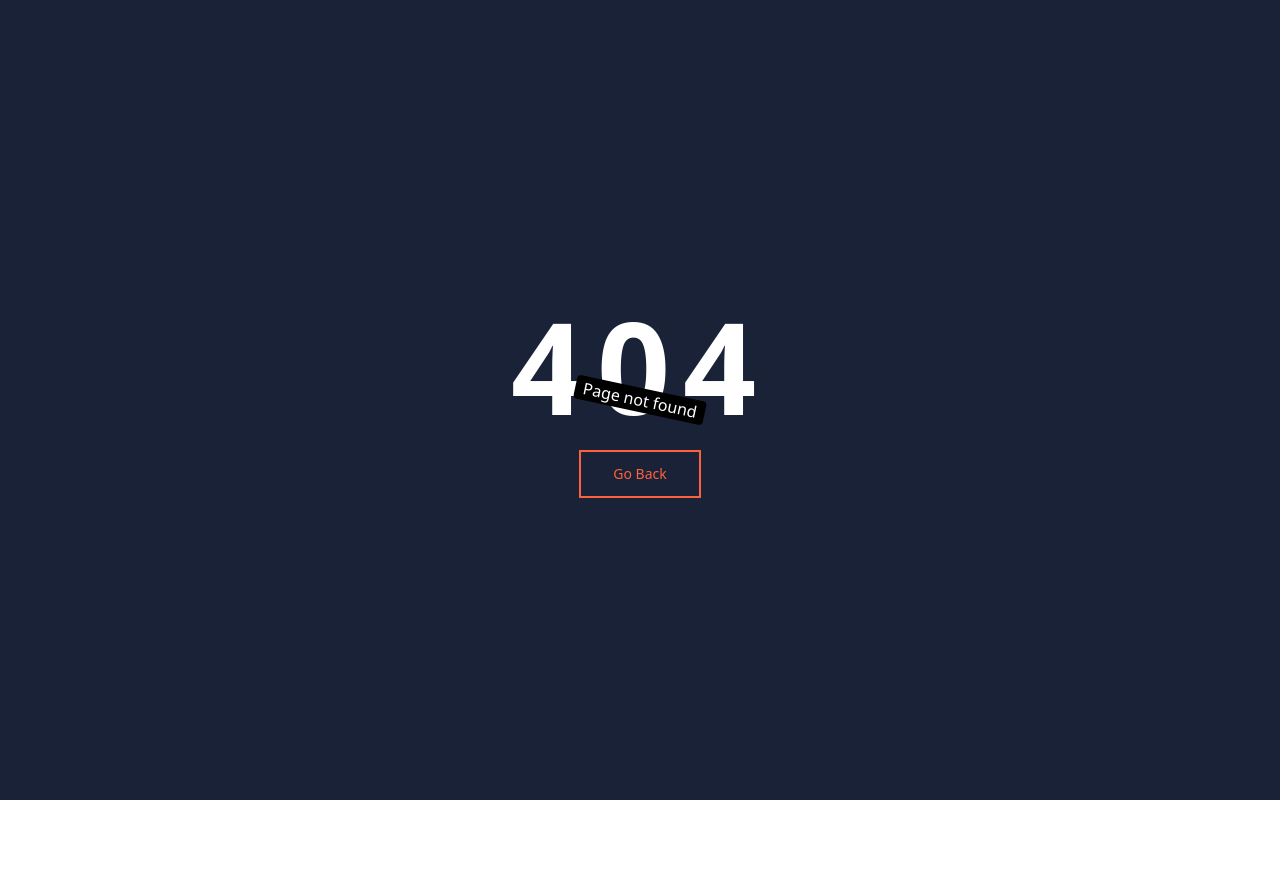
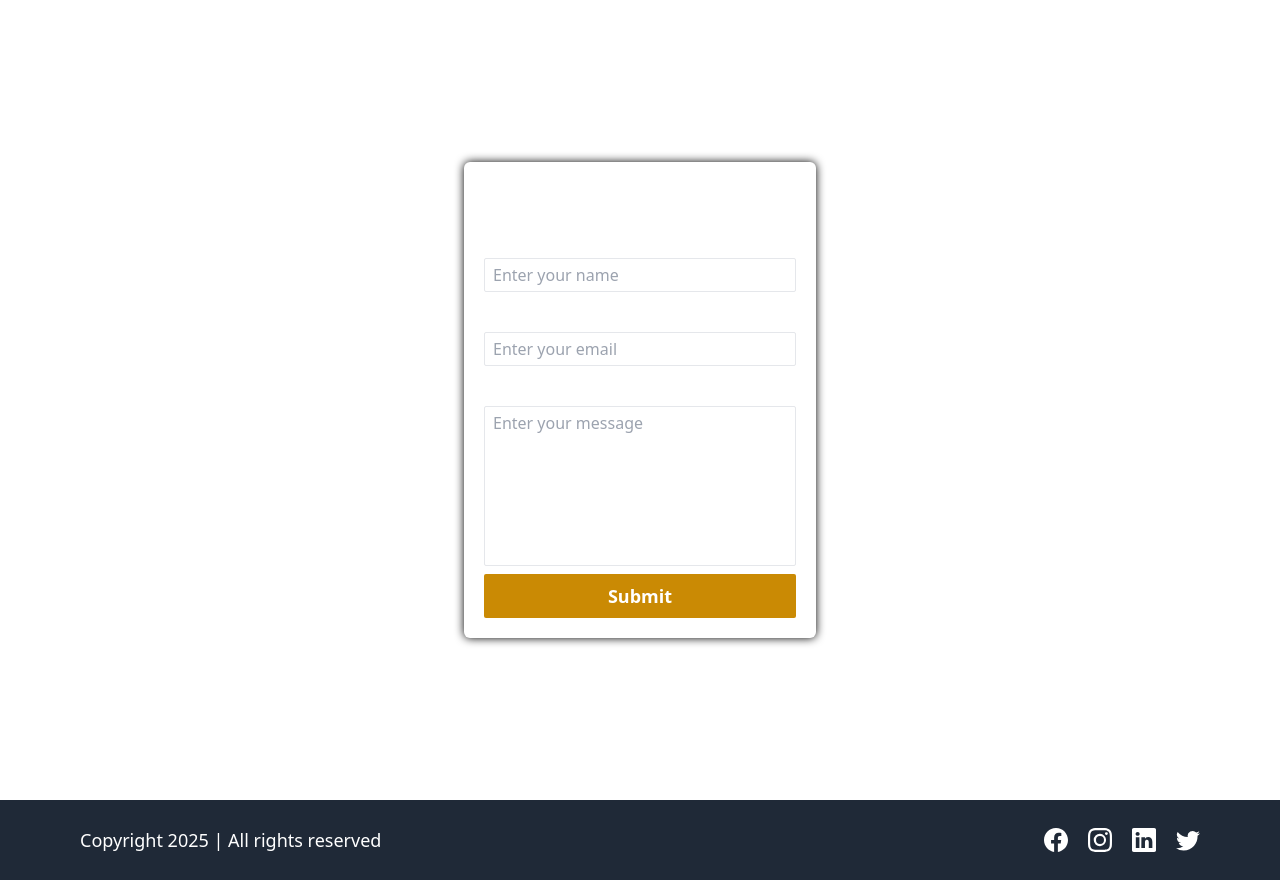
Before and after one commit to MeetPatel3366/Coursify, a React (Vite) app in the folder Client/: page /contact in a window 1280 px wide. Before the commit this address had no page. Before the commit the page ends 800 px from the top, so only its background shows below. Built offline with nearby package versions, Linux system fonts and the light colour scheme.

Commit message:
Add contact page

```diff
--- a/Client/src/App.jsx
+++ b/Client/src/App.jsx
@@ -6,6 +6,7 @@ import NotFound from "./Pages/NotFound";
 import Signup from "./Pages/Signup";
 import Login from "./Pages/Login";
 import CourseList from "./Pages/Course/CourseList";
+import Contact from "./Pages/Contact";
 
 const App = () => {
   return (
@@ -15,6 +16,7 @@ const App = () => {
       <Route path="/signup" element={<Signup />} />
       <Route path="/login" element={<Login />} />
       <Route path="/courses" element={<CourseList />} />
+      <Route path="/contact" element={<Contact />} />
 
       <Route path="*" element={<NotFound />}></Route>
     </Routes>
--- /dev/null
+++ b/Client/src/Pages/Contact.jsx
@@ -0,0 +1,126 @@
+import React, { useState } from "react";
+import HomeLayout from "../Layouts/HomeLayout";
+import toast from "react-hot-toast";
+import { isEmail } from "../Helpers/regexMatcher";
+import axiosInstance from "../Helpers/axiosInstance";
+
+const Contact = () => {
+  const [userInput, setUserInput] = useState({
+    name: "",
+    email: "",
+    message: "",
+  });
+
+  const handleInputChange = (e) => {
+    const { name, value } = e.target;
+    setUserInput({
+      ...userInput,
+      [name]: value,
+    });
+  };
+
+  const handleFormSubmit = async (e) => {
+    e.preventDefault();
+    console.log(userInput);
+
+    const { name, email, message } = userInput;
+
+    if (!name || !email || !message) {
+      toast.error("All fields are mandatory");
+      return;
+    }
+
+    // checking valid email
+    if (!isEmail(email)) {
+      toast.error("Invalid email id");
+      return;
+    }
+
+    try {
+      const response = await toast.promise(
+        axiosInstance.post("other/contact", { userInput }),
+        {
+          loading: "Submitting your message",
+          success: "Form submitted successfully",
+          error: "Failed to submit the form",
+        }
+      );
+
+      if (response?.data?.success) {
+        setUserInput({
+          name: "",
+          email: "",
+          message: "",
+        });
+      }
+    } catch (error) {
+      toast.error(error?.response?.data?.message);
+    }
+  };
+  return (
+    <HomeLayout>
+      <div className="flex items-center justify-center h-[100vh]">
+        <form
+          noValidate
+          onSubmit={handleFormSubmit}
+          className="flex flex-col items-center justify-center gap-2 p-5 rounded-md text-white shadow-[0_0_10px_black] w-[22rem]"
+        >
+          <h1 className="text-3xl font-semibold">Contact Form</h1>
+
+          <div className="flex flex-col w-full gap-1">
+            <label htmlFor="name" className="text-xl font-semibold">
+              Name
+            </label>
+            <input
+              type="text"
+              id="name"
+              name="name"
+              placeholder="Enter your name"
+              value={userInput.name}
+              onChange={handleInputChange}
+              className="bg-transparent border px-2 py-1 rounded-sm"
+            />
+          </div>
+
+          <div className="flex flex-col w-full gap-1">
+            <label htmlFor="email" className="text-xl font-semibold">
+              Email
+            </label>
+            <input
+              type="email"
+              id="email"
+              name="email"
+              placeholder="Enter your email"
+              value={userInput.email}
+              onChange={handleInputChange}
+              className="bg-transparent border px-2 py-1 rounded-sm"
+            />
+          </div>
+
+          <div className="flex flex-col w-full gap-1">
+            <label htmlFor="message" className="text-xl font-semibold">
+              Message
+            </label>
+            <textarea
+              id="message"
+              name="message"
+              placeholder="Enter your message"
+              value={userInput.message}
+              onChange={handleInputChange}
+              className="bg-transparent border px-2 py-1 rounded-sm resize-none h-40 "
+            />
+          </div>
+
+          <button
+            type="submit"
+            className="w-full bg-yellow-600 hover:bg-yellow-500 transition-all ease-in-out duration-100 rounded-sm py-2 font-semibold text-lg cursor-pointer"
+          >
+            Submit
+          </button>
+        </form>
+      </div>
+    </HomeLayout>
+  );
+};
+
+export default Contact;
```
